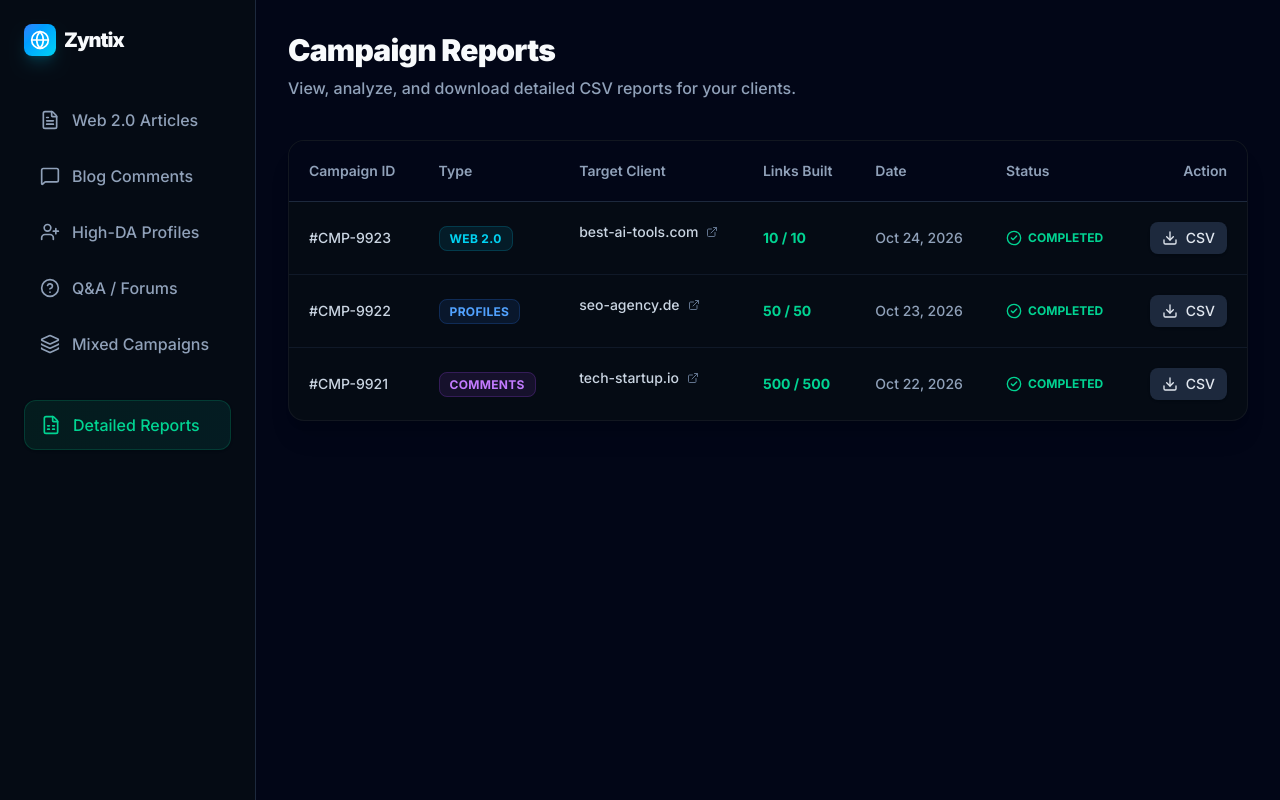
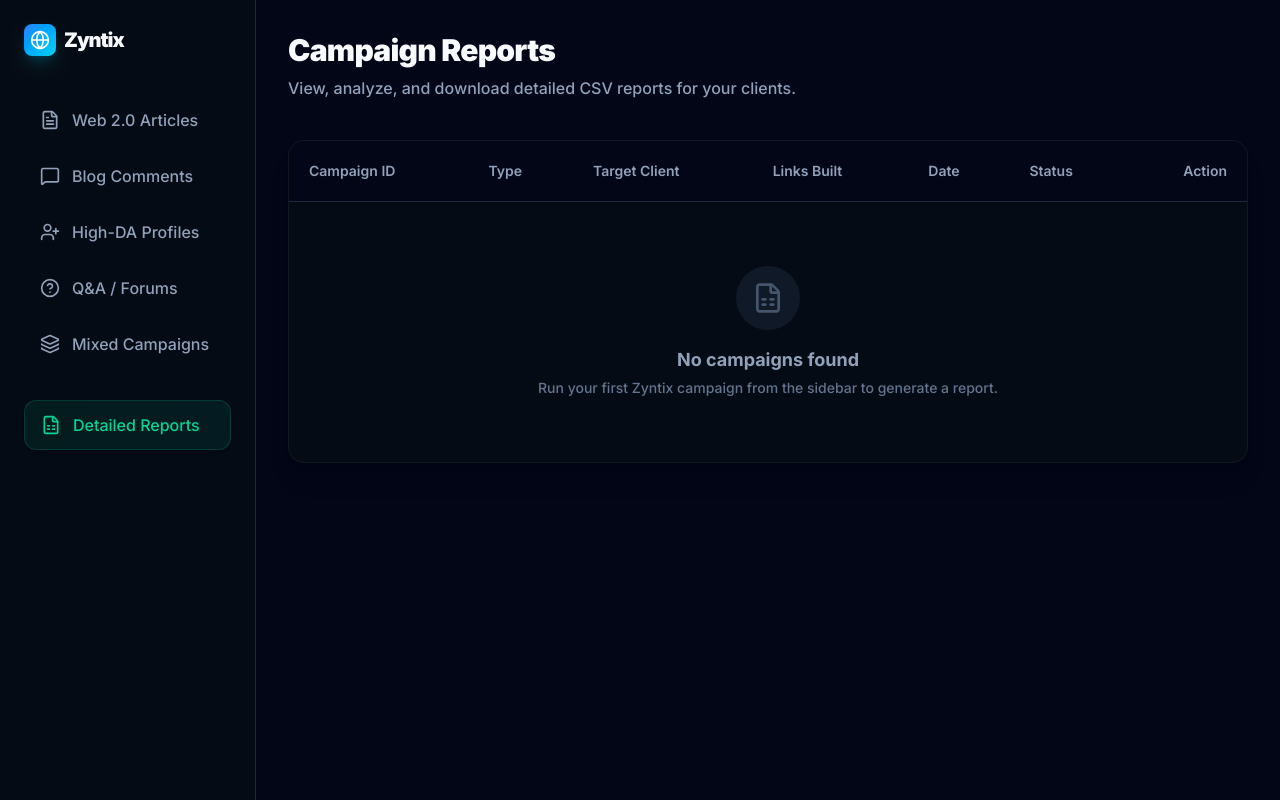
Before and after one commit to mnaveedkhtri-ui/Zyntix-, a Next.js app: page /dashboard/reports in a window 1280 px wide. Built offline with nearby package versions, Linux system fonts and the light colour scheme.

Commit message:
fix: remove hardcoded demo reports and add empty state

```diff
--- a/src/app/dashboard/reports/page.tsx
+++ b/src/app/dashboard/reports/page.tsx
@@ -59,61 +59,15 @@ export default function ReportsPage() {
                 </tr>
               </thead>
               <tbody className="text-sm font-medium">
-                <tr className="border-b border-slate-800/50 hover:bg-slate-800/20 transition-colors group">
-                  <td className="p-5 text-slate-300">#CMP-9923</td>
-                  <td className="p-5">
-                    <span className="px-2.5 py-1 bg-cyan-500/10 text-cyan-400 rounded-lg text-xs uppercase tracking-wide font-bold border border-cyan-500/20">Web 2.0</span>
-                  </td>
-                  <td className="p-5 text-slate-300 flex items-center gap-2">
-                    best-ai-tools.com <ExternalLink className="w-3 h-3 text-slate-500" />
-                  </td>
-                  <td className="p-5 text-emerald-400 font-bold">10 / 10</td>
-                  <td className="p-5 text-slate-400">Oct 24, 2026</td>
-                  <td className="p-5">
-                    <span className="flex items-center gap-1.5 text-emerald-400 text-xs font-bold uppercase"><CheckCircle2 className="w-4 h-4" /> Completed</span>
-                  </td>
-                  <td className="p-5 text-right">
-                    <button className="inline-flex items-center gap-2 px-3 py-1.5 bg-slate-800 hover:bg-slate-700 text-slate-200 rounded-lg transition-colors shadow-sm">
-                      <Download className="w-4 h-4" /> CSV
-                    </button>
-                  </td>
-                </tr>
-                <tr className="border-b border-slate-800/50 hover:bg-slate-800/20 transition-colors group">
-                  <td className="p-5 text-slate-300">#CMP-9922</td>
-                  <td className="p-5">
-                    <span className="px-2.5 py-1 bg-blue-500/10 text-blue-400 rounded-lg text-xs uppercase tracking-wide font-bold border border-blue-500/20">Profiles</span>
-                  </td>
-                  <td className="p-5 text-slate-300 flex items-center gap-2">
-                    seo-agency.de <ExternalLink className="w-3 h-3 text-slate-500" />
-                  </td>
-                  <td className="p-5 text-emerald-400 font-bold">50 / 50</td>
-                  <td className="p-5 text-slate-400">Oct 23, 2026</td>
-                  <td className="p-5">
-                    <span className="flex items-center gap-1.5 text-emerald-400 text-xs font-bold uppercase"><CheckCircle2 className="w-4 h-4" /> Completed</span>
-                  </td>
-                  <td className="p-5 text-right">
-                    <button className="inline-flex items-center gap-2 px-3 py-1.5 bg-slate-800 hover:bg-slate-700 text-slate-200 rounded-lg transition-colors shadow-sm">
-                      <Download className="w-4 h-4" /> CSV
-                    </button>
-                  </td>
-                </tr>
-                <tr className="hover:bg-slate-800/20 transition-colors group">
-                  <td className="p-5 text-slate-300">#CMP-9921</td>
-                  <td className="p-5">
-                    <span className="px-2.5 py-1 bg-purple-500/10 text-purple-400 rounded-lg text-xs uppercase tracking-wide font-bold border border-purple-500/20">Comments</span>
-                  </td>
-                  <td className="p-5 text-slate-300 flex items-center gap-2">
-                    tech-startup.io <ExternalLink className="w-3 h-3 text-slate-500" />
-                  </td>
-                  <td className="p-5 text-emerald-400 font-bold">500 / 500</td>
-                  <td className="p-5 text-slate-400">Oct 22, 2026</td>
-                  <td className="p-5">
-                    <span className="flex items-center gap-1.5 text-emerald-400 text-xs font-bold uppercase"><CheckCircle2 className="w-4 h-4" /> Completed</span>
-                  </td>
-                  <td className="p-5 text-right">
-                    <button className="inline-flex items-center gap-2 px-3 py-1.5 bg-slate-800 hover:bg-slate-700 text-slate-200 rounded-lg transition-colors shadow-sm">
-                      <Download className="w-4 h-4" /> CSV
-                    </button>
+                <tr>
+                  <td colSpan={7} className="p-16 text-center text-slate-500">
+                    <div className="flex flex-col items-center justify-center">
+                      <div className="w-16 h-16 rounded-full bg-slate-800/50 flex items-center justify-center mb-4">
+                        <FileSpreadsheet className="w-8 h-8 text-slate-600" />
+                      </div>
+                      <p className="text-lg font-bold text-slate-400 mb-1">No campaigns found</p>
+                      <p className="text-sm">Run your first Zyntix campaign from the sidebar to generate a report.</p>
+                    </div>
                   </td>
                 </tr>
               </tbody>
```
